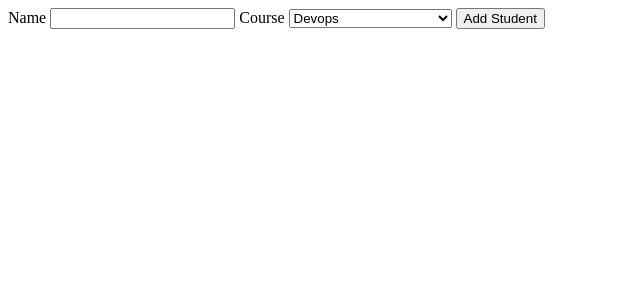
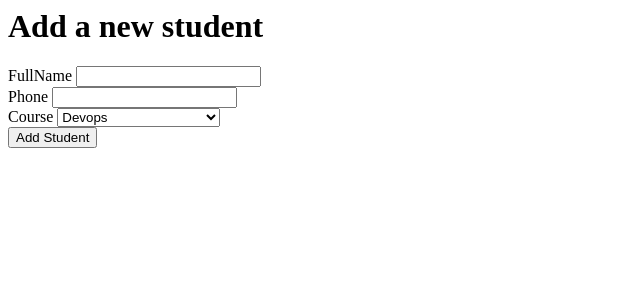
Before and after one commit to Thinesh0521/CRUD-application, a Flask app: template application/templates/input.html in a window 1280 px wide. Shown: the top 300 px of the page, without its empty margins (0-640 px from the left). Run offline with Flask 2, Linux system fonts and the light colour scheme; the template is opened without the code that fills it: values that come from a table or form of the project are taken from there, others are empty; parts of the project's set-up code (start-up, migrations or seed data) failed here and were passed over.

Commit message:
Changes have been made

```diff
--- a/application/forms.py
+++ b/application/forms.py
@@ -1,14 +1,17 @@
 from flask_wtf import FlaskForm
 from wtforms import IntegerField, StringField, SelectField, SubmitField
-#blah2222
+
+#Adding and updating forms
 class AddStud(FlaskForm):
-    stud_name = StringField("Name")
-    date= IntegerField("Date")
+    stud_name = StringField("FullName")
+    phone = StringField("Phone")
+    email = StringField("Email")
     course = SelectField('Course', choices=[('Devops', 'Devops'), ('Software', 'Software Engineering'), ('Networking', 'Networking engineering'), ('Database', 'Database')])
     submit = SubmitField('Add Student')
 
 class UpdateStud(FlaskForm):
-    stud_name = StringField("Name")
-    date = IntegerField("Date")
+    stud_name = StringField("FullName")
+    phone = StringField("Phone")
+    email = StringField("Email")
     course = SelectField('Course', choices=[('Devops', 'Devops'), ('Software', 'Software Engineering'), ('Networking', 'Networking engineering'), ('Database', 'Database')])
     submit = SubmitField('Update Student')
--- a/application/models.py
+++ b/application/models.py
@@ -12,4 +12,4 @@ class Student(db.Model):
 class Course(db.Model):
     course_id= db.Column(db.Integer, primary_key =True)
     name=db.Column(db.String(50))
-    learner_id= db.Column(db.Integer, db.ForeignKey('student.id'))
+    learner_id= db.Column(db.Integer, db.ForeignKey(Student.stud_id))
--- a/application/routes.py
+++ b/application/routes.py
@@ -39,7 +39,7 @@ def saveRecord():
         newstud = Student(name=name, course=course, phone=phone, email=email)
         db.session.add(newstud)
         db.session.commit()
-        return redirect("/")
+        return redirect("index.html")
     return render_template("input.html", form=form)
 
 @app.route("/Studentdetails/<int:studno>")
--- a/application/templates/input.html
+++ b/application/templates/input.html
@@ -1,4 +1,23 @@
-{{ form.hidden_tag() }} {{ form.stud_name.label }} {{ form.stud_name }}
-{{ form.phone.label }} {{ form.phone }}
-{{ form.course.label }} {{ form.course }}
-{{ form.submit }}
+<html>
+<body>
+    <h1>Add a new student</h1>
+    <p>
+        <div class='form'
+            <form method='POST' action=''>
+                <!-- hidden_tag() is required for form validation -->
+                {{ form.hidden_tag() }}
+                <!-- Each field displays its label followed by the input field itself -->
+                {{ form.stud_name.label }} {{ form.stud_name }}
+                <br>
+                {{ form.phone.label }} {{ form.phone }}
+                <br>
+                {{ form.course.label }} {{ form.course }}
+                <br>
+                <!-- form.submit is a button -->
+                {{ form.submit }}
+                <br>
+            </form>
+    </div>
+</p>
+</body>
+</html>
```
Also changed, not shown: application/__init__.py (+5 -2 lines), application/data.db (added).
